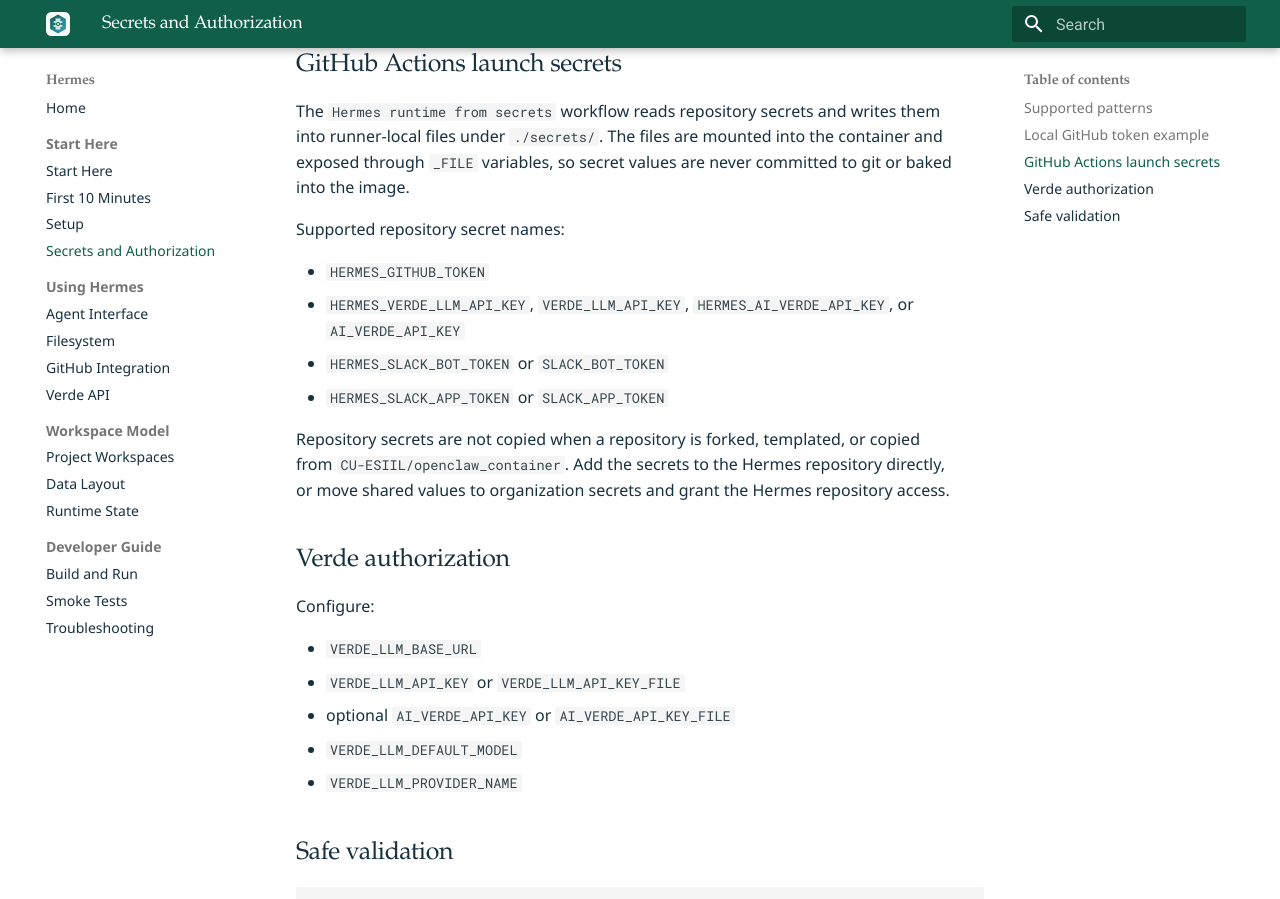
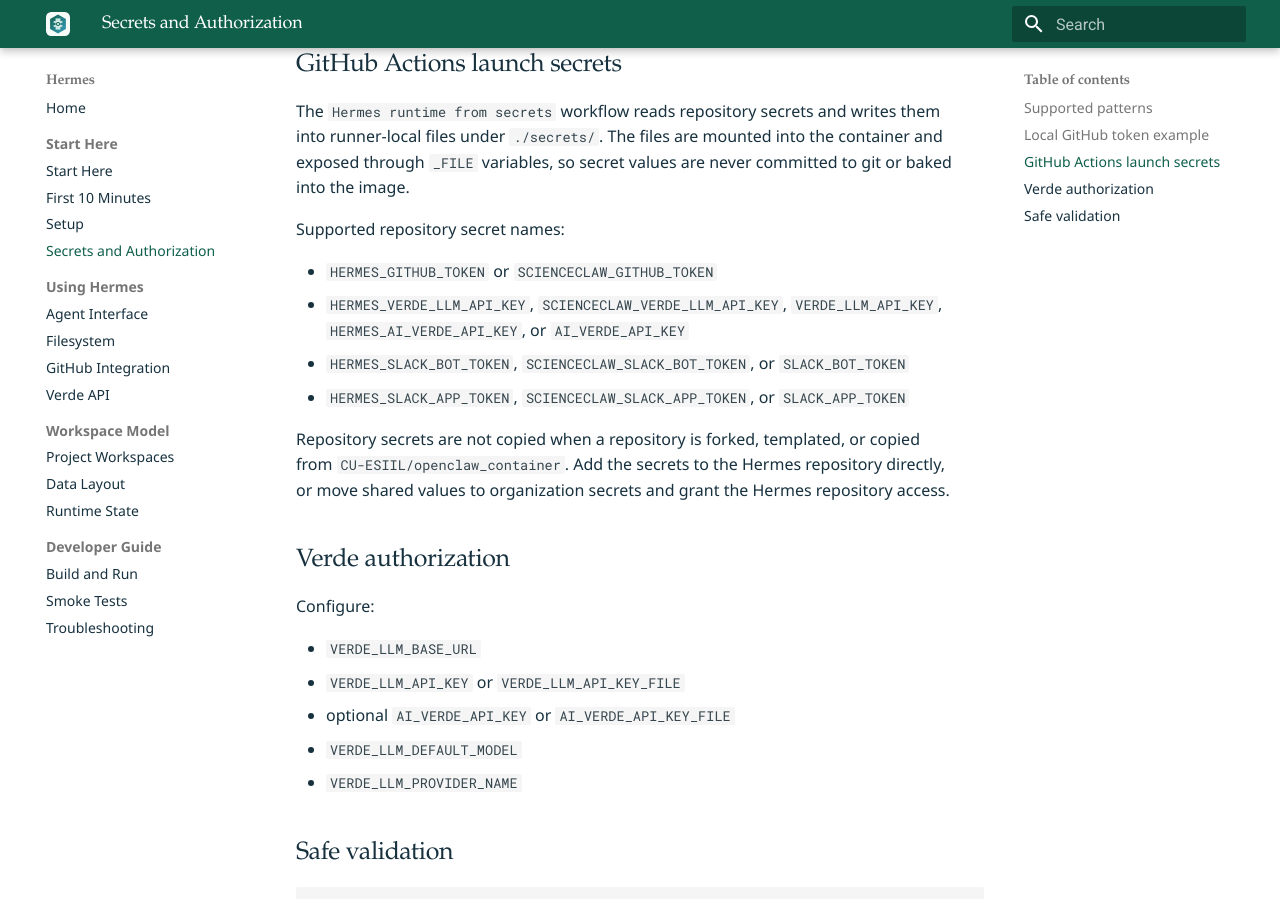
Before and after one commit to CU-ESIIL/hermes_container, an MkDocs documentation site: the page built from docs/security-and-credentials.md, in a window 1280 px wide and 900 px high, scrolled down 658 px. Built offline with MkDocs 1.6.1 and Material for MkDocs 9.7.7, drawn with Linux system fonts in a browser that asks for light colours.

Commit message:
partial fix

```diff
--- a/docs/security-and-credentials.md
+++ b/docs/security-and-credentials.md
@@ -24,10 +24,10 @@
 
 Supported repository secret names:
 
-- `HERMES_GITHUB_TOKEN`
-- `HERMES_VERDE_LLM_API_KEY`, `VERDE_LLM_API_KEY`, `HERMES_AI_VERDE_API_KEY`, or `AI_VERDE_API_KEY`
-- `HERMES_SLACK_BOT_TOKEN` or `SLACK_BOT_TOKEN`
-- `HERMES_SLACK_APP_TOKEN` or `SLACK_APP_TOKEN`
+- `HERMES_GITHUB_TOKEN` or `SCIENCECLAW_GITHUB_TOKEN`
+- `HERMES_VERDE_LLM_API_KEY`, `SCIENCECLAW_VERDE_LLM_API_KEY`, `VERDE_LLM_API_KEY`, `HERMES_AI_VERDE_API_KEY`, or `AI_VERDE_API_KEY`
+- `HERMES_SLACK_BOT_TOKEN`, `SCIENCECLAW_SLACK_BOT_TOKEN`, or `SLACK_BOT_TOKEN`
+- `HERMES_SLACK_APP_TOKEN`, `SCIENCECLAW_SLACK_APP_TOKEN`, or `SLACK_APP_TOKEN`
 
 Repository secrets are not copied when a repository is forked, templated, or copied from `CU-ESIIL/openclaw_container`. Add the secrets to the Hermes repository directly, or move shared values to organization secrets and grant the Hermes repository access.
 
```
Also changed, not shown: docs/use/template-github-launch.md (+3 -3 lines), 1 other file.
